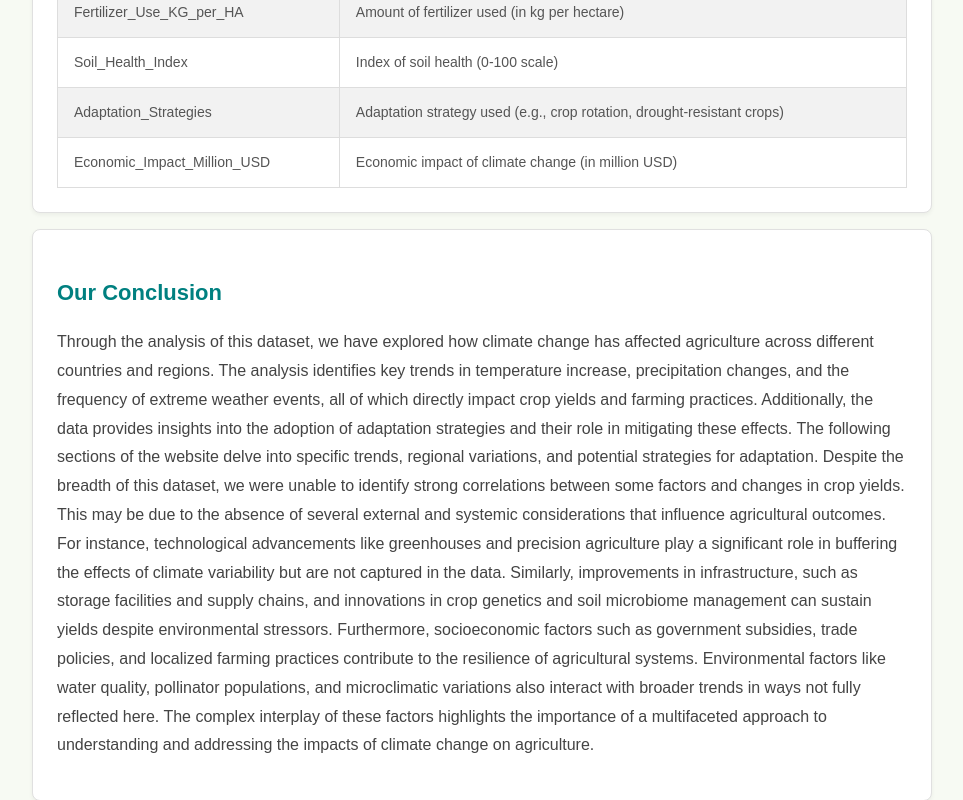
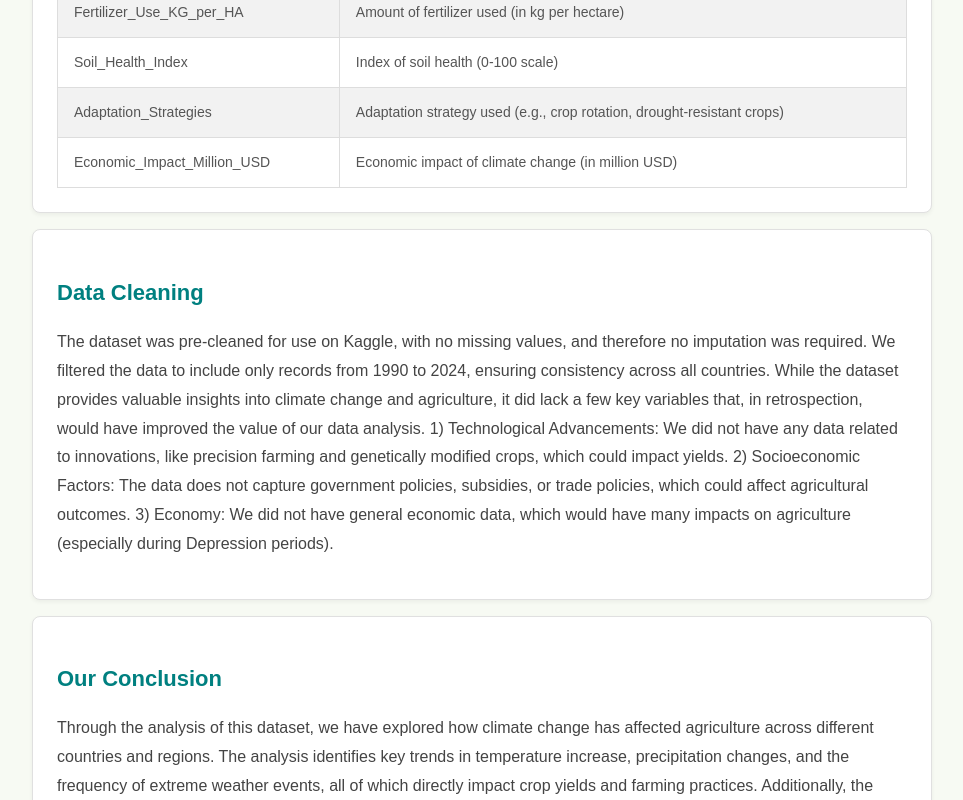
Before and after one commit to eyang003/DS4200, a plain HTML site: page index.html in a window 1280 px wide. Shown: the part 1543-2343 px from the top of the page, without its empty margins (158-1121 px from the left). Drawn offline with Linux system fonts and the light colour scheme.

Commit message:
data cleaning paragraph

```diff
--- a/index.html
+++ b/index.html
@@ -31,7 +31,7 @@
         <section>
             <h2>Climate Change and Agriculture</h2>
             <p>
-                This website presents an analysis of the impact of climate change on agriculture across different regions and countries
+                This website presents an analysis of the impact of climate change on agriculture across varying regions and countries
                 from 1990 to 2024. As global concerns over food insecurity, climate change, and ecosystem challenges continue to grow, agriculture
                 stands at the intersection of these critical issues. The sector is inherently dependent on natural resources, such as land and water, that are
                 highly sensitive to shifts in weather patterns and climate conditions. The objective of this analysis is to explore the relationships between
@@ -48,7 +48,7 @@
         <section>
             <h2>Data Introduction</h2>
             <p>The dataset used in this analysis was sourced from <a href="https://www.kaggle.com/datasets/waqi786/climate-change-impact-on-agriculture/data" target="_blank">Kaggle</a>,
-                and it includes data from 1990 to 2024, covering various regions and crops across the world. It contains 10,000 observations on climate and agricultural trends, including
+                and it includes data from 1990 to 2024, covering various agricultural and climate trends across multiple countries and regions worldwide. It contains 10,000 observations on climate and agricultural trends, including
                 factors like temperature, precipitation, crop yield, CO2 emissions, and extreme weather events. Below is a summary of the key attributes in the dataset:</p>
             <table>
                 <thead>
@@ -122,7 +122,21 @@
             </table>
         </section>
 
-        <!-- summary of analysis -->
+        <section>
+            <h2>Data Cleaning</h2>
+            <p>
+            The dataset was pre-cleaned for use on Kaggle, with no missing values, and therefore no imputation was required.
+            We filtered the data to include only records from 1990 to 2024, ensuring consistency across all countries.
+            While the dataset provides valuable insights into climate change and agriculture, it did lack a few key variables
+            that, in retrospection, would have improved the value of our data analysis.
+
+            1) Technological Advancements: We did not have any data related to innovations, like precision farming and genetically modified crops, which could impact yields.
+            2) Socioeconomic Factors: The data does not capture government policies, subsidies, or trade policies, which could affect agricultural outcomes.
+            3) Economy: We did not have general economic data, which would have many impacts on agriculture (especially during Depression periods).
+            </p>
+
+        </section>
+
         <section>
             <h2>Our Conclusion</h2>
             <p>Through the analysis of this dataset, we have explored how climate change has affected agriculture across different countries and regions.
```
